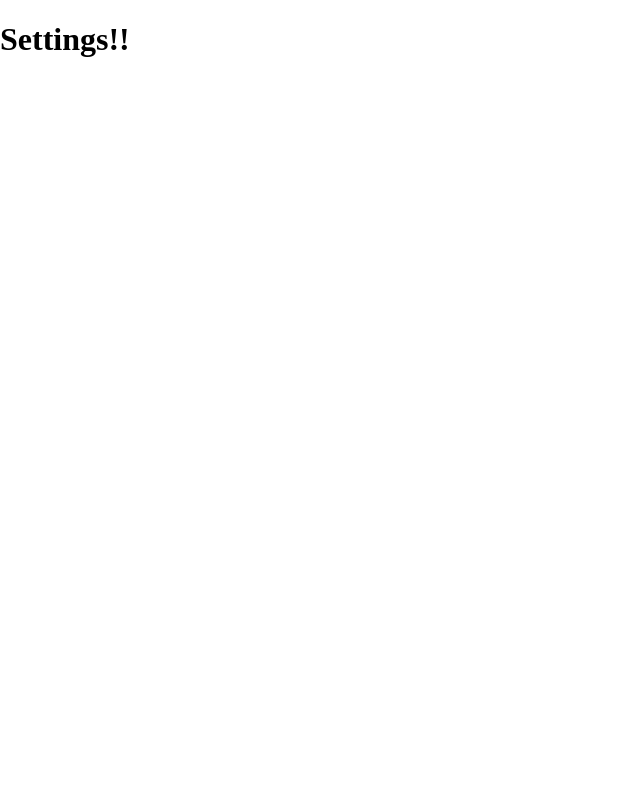
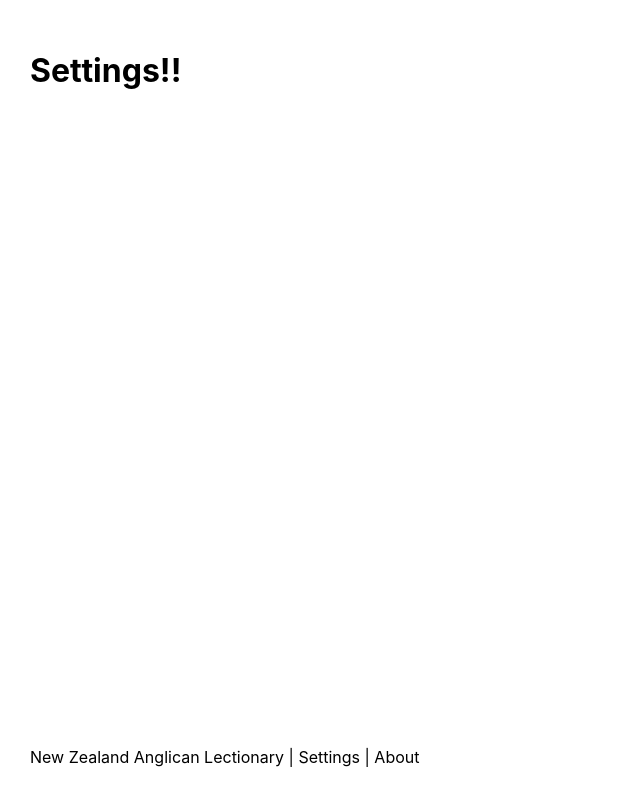
Before and after one commit to isabel-anastasiadis/lectionary, a React (Create React App) app in the folder new/: page /settings in a window 1280 px wide. Shown: the whole page, without its empty margins (0-640 px from the left). Built offline with nearby package versions, Linux system fonts and the light colour scheme; a web font is replaced by a local one.

Commit message:
Fixed the app reloading on each route change, and got the mode being reflected in other routes too

```diff
--- a/new/src/components/App.tsx
+++ b/new/src/components/App.tsx
@@ -1,9 +1,23 @@
+import { styled, dark } from "../stitches.config";
 import ReadingsPageContainer from "./readings/ReadingsPageContainer";
 import AboutPage from "./about/AboutPage";
+import Footer from "./footer/Footer";
 import { Route, Switch } from "react-router-dom";
 import SettingsPage from "./settings/SettingsPage";
 import { useState } from "react";
 import { Theme } from "../data/interfaces";
+
+const ThemeWrapper = styled("div", {
+  background: "$background",
+  fontFamily: "inter",
+  height: "100%",
+});
+
+const PositionWrapper = styled("div", {
+  height: "100%",
+  padding: "30px",
+  marginBottom: "-55px", // the footer height.  TODO fix this, this is gross. Might not even need two wrappers if we do it right with flex or grid
+});
 
 const App = () => {
   const [theme, setTheme] = useState(Theme.MORNING);
@@ -12,6 +26,8 @@ const App = () => {
   }
 
   return (
+    <ThemeWrapper className={theme === Theme.EVENING ? dark : ""}>
+      <PositionWrapper>
         <Switch>
           <Route
             exact
@@ -27,6 +43,9 @@ const App = () => {
           <Route path="/about" component={AboutPage} />
           <Route path="/settings" component={SettingsPage} />
         </Switch>
+      </PositionWrapper>
+      <Footer />
+    </ThemeWrapper>
   );
 };
 
--- a/new/src/components/about/AboutPage.tsx
+++ b/new/src/components/about/AboutPage.tsx
@@ -1,10 +1,16 @@
+import { styled } from "../../stitches.config";
+
 interface AboutPageProps {}
+
+const StyledAbout = styled("div", {
+  color: "$foreground",
+});
 
 const AboutPage = (props: AboutPageProps) => {
   return (
-    <div>
+    <StyledAbout>
       <h1>About Page!!</h1>
-    </div>
+    </StyledAbout>
   );
 };
 
--- a/new/src/components/header/Header.tsx
+++ b/new/src/components/footer/Footer.tsx
@@ -1,5 +1,5 @@
-import { NavLink } from "react-router-dom";
 import { styled, font } from "../../stitches.config";
+import { Link } from "react-router-dom";
 
 const StyledNav = styled("nav", {
   height: "25px",
@@ -8,7 +8,7 @@ const StyledNav = styled("nav", {
   fontFamily: "inter",
 });
 
-const StyledNavLink = styled("a", {
+const StyledNavLink = styled(Link, {
   color: "$foreground",
   textDecoration: "none",
   lineHeight: "25px",
@@ -22,18 +22,18 @@ const StyledNavLink = styled("a", {
   },
 });
 
-const Header = () => {
+const Footer = () => {
   font();
 
   return (
     <StyledNav>
-      <StyledNavLink href="/">New Zealand Anglican Lectionary</StyledNavLink>{" "}
+      <StyledNavLink to="/">New Zealand Anglican Lectionary</StyledNavLink>{" "}
       {" | "}
-      <StyledNavLink href="/settings">Settings</StyledNavLink>
+      <StyledNavLink to="/settings">Settings</StyledNavLink>
       {" | "}
-      <StyledNavLink href="/about">About</StyledNavLink>
+      <StyledNavLink to="/about">About</StyledNavLink>
     </StyledNav>
   );
 };
 
-export default Header;
+export default Footer;
--- a/new/src/components/readings/ReadingsPage.tsx
+++ b/new/src/components/readings/ReadingsPage.tsx
@@ -1,20 +1,11 @@
-import { styled, dark, font } from "../../stitches.config";
+import { font } from "../../stitches.config";
 import Button from "../common/Button";
 import Toggle from "../common/Toggle";
 import Nav from "../common/Nav";
 import Message from "../common/Message";
 import Date from "../common/Date";
 import ReadingsList from "./ReadingsList";
-import Header from "../header/Header";
 import { IAvailableDates, IReadingsForDay, Theme } from "../../data/interfaces";
-
-const Wrapper = styled("div", {
-  background: "$background",
-  fontFamily: "inter",
-  height: "100%",
-  padding: "30px",
-  marginBottom: "-55px", // the header height
-});
 
 interface ReadingsPageProps {
   theme: Theme;
@@ -41,7 +32,6 @@ const ReadingsPage = ({
 
   return (
     <>
-      <Wrapper className={theme === Theme.EVENING ? dark : ""}>
       <Nav>
         <Button
           shape="circ"
@@ -77,8 +67,6 @@ const ReadingsPage = ({
             : todaysReadings.evening
         }
       />
-      </Wrapper>
-      <Header />
     </>
   );
 };
--- a/new/src/components/settings/SettingsPage.tsx
+++ b/new/src/components/settings/SettingsPage.tsx
@@ -1,10 +1,17 @@
-interface SettingsProps {
-}
+import { styled } from "../../stitches.config";
+
+interface SettingsProps {}
+
+const StyledSettings = styled("div", {
+  color: "$foreground",
+});
 
 const SettingsPage = (props: SettingsProps) => {
-    return(
-        <div><h1>Settings!!</h1></div>
-    )
-}
+  return (
+    <StyledSettings>
+      <h1>Settings!!</h1>
+    </StyledSettings>
+  );
+};
 
 export default SettingsPage;
```
Lines whose indentation alone changed are shown as unchanged.
